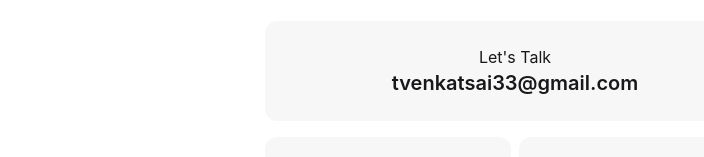
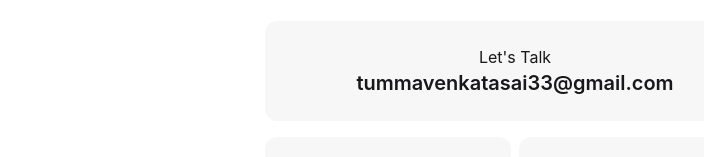
Before and after one commit to venkatsait33/VenkataSaiTumma_Portfolio, a React (Vite) app: page / in a window 1280 px wide. Shown: the part 6849-7006 px from the top of the page, without its empty margins (125-829 px from the left). Built offline with nearby package versions, Linux system fonts and the light colour scheme.

Commit message:
Update Footer.jsx

```diff
--- a/src/components/Footer.jsx
+++ b/src/components/Footer.jsx
@@ -18,7 +18,7 @@ const Footer = () => {
               e.preventDefault(); // Prevents default behavior in case `href` doesn't work
             }}
           >
-            tvenkatsai33@gmail.com
+            tummavenkatasai33@gmail.com
           </a>
         </div>
         <div className="flex items-center gap-2 max-sm:flex-col md:flex-wrap ">
```
